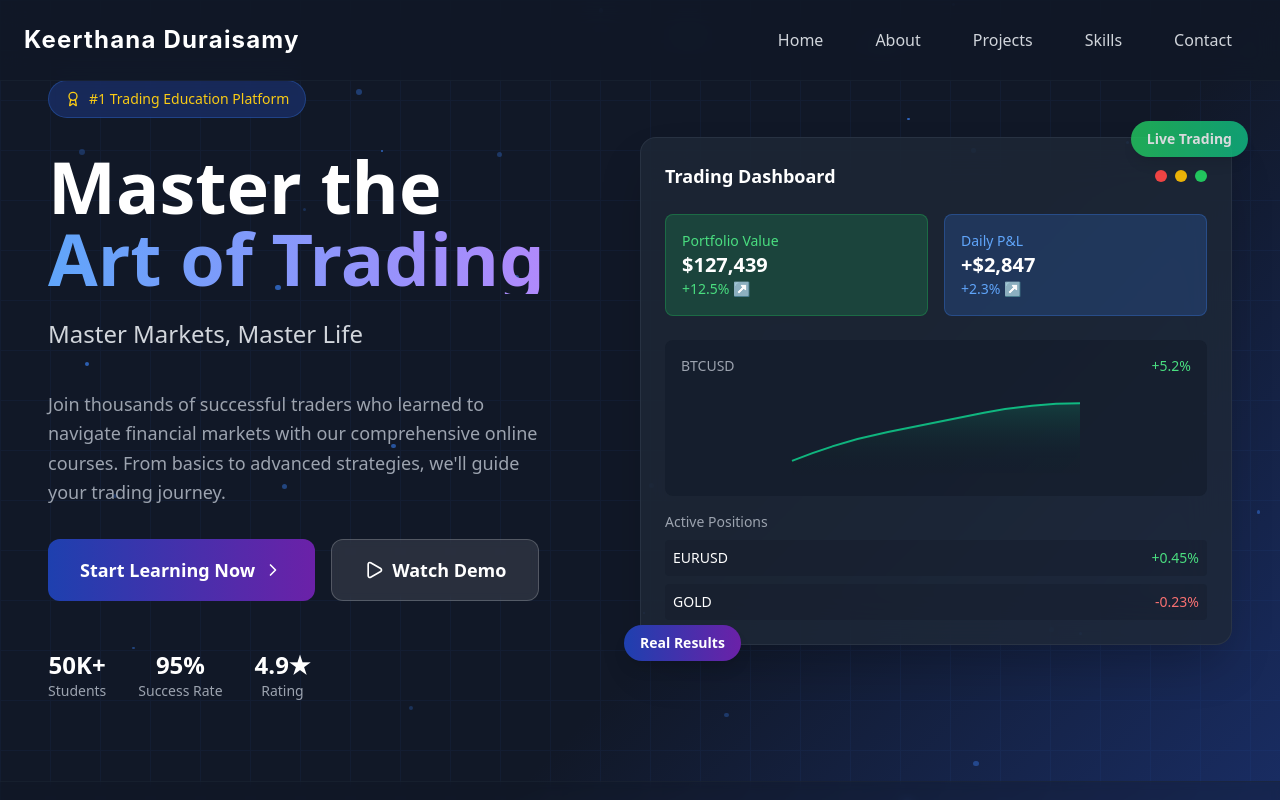
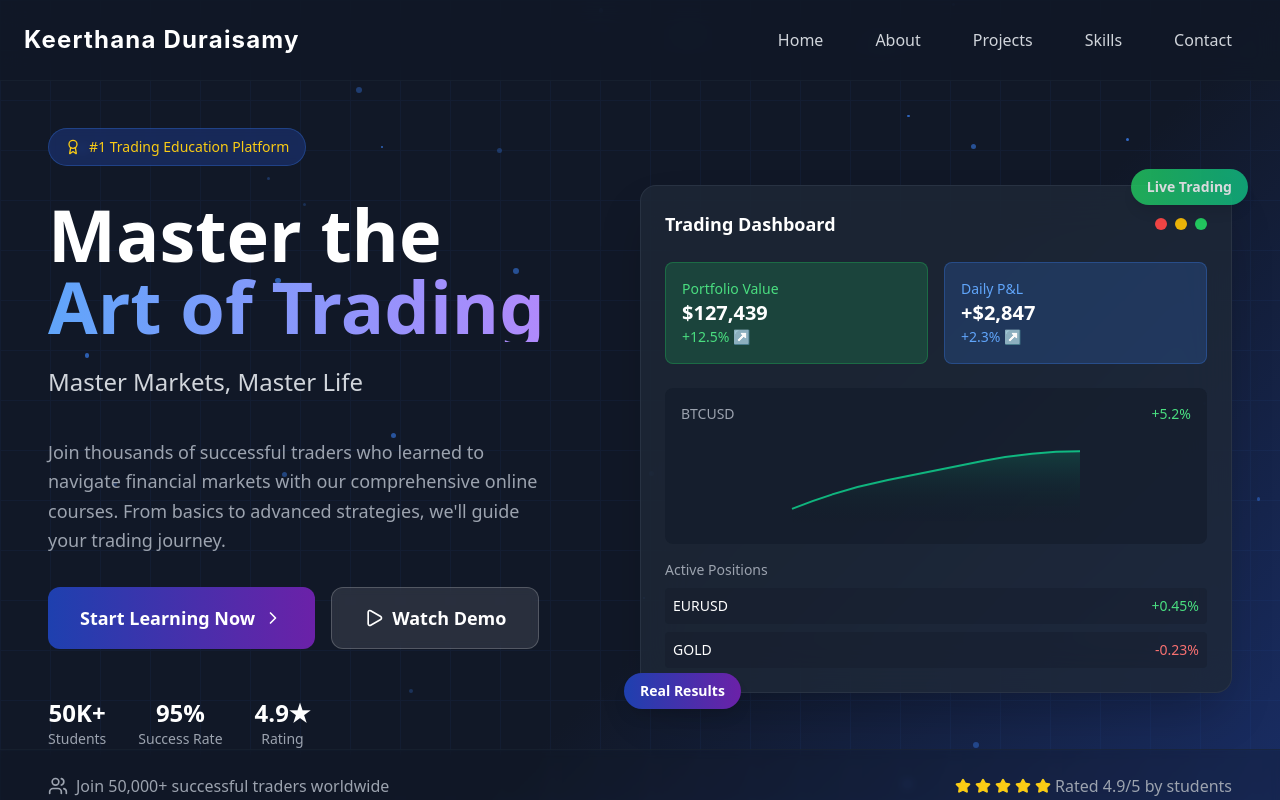
Before and after one commit to KEERTHANADURAISAM/KEERTHANA-PROFILE, a React (Vite) app: page / in a window 1280 px wide. Shown: the top 800 px of the page. Built offline with nearby package versions, Linux system fonts and the light colour scheme.

Commit message:
update header

```diff
--- a/src/Pages/TradingHeader.jsx
+++ b/src/Pages/TradingHeader.jsx
@@ -1,8 +1,8 @@
 import { Award, ChevronRight, Play, Star, TrendingUp, Users } from 'lucide-react';
-import React, { useEffect, useState } from 'react'
+import React, { useEffect, useState } from 'react';
 
 const TradingHeader = () => {
-   const [currentSlogan, setCurrentSlogan] = useState(0);
+  const [currentSlogan, setCurrentSlogan] = useState(0);
   const [isVisible, setIsVisible] = useState(false);
 
   const slogans = [
@@ -20,15 +20,11 @@ const TradingHeader = () => {
   }, []);
 
   return (
-  <div>
-
-
+    <div>
       {/* Main Header Content */}
-      <div className="relative z-10 flex flex-col lg:flex-row items-center justify-between px-6 lg:px-12 py-12 lg:py-20">
-
+      <div className="relative z-10 flex flex-col lg:flex-row items-center justify-between lg:px-12 px-6 pt-24 lg:pt-32">
         {/* Left Content */}
         <div className={`lg:w-1/2 space-y-8 transition-all duration-1000 ${isVisible ? 'opacity-100 translate-x-0' : 'opacity-0 -translate-x-10'}`}>
-
           {/* Badge */}
           <div className="inline-flex items-center space-x-2 bg-blue-900/50 backdrop-blur-sm border border-blue-500/30 rounded-full px-4 py-2">
             <Award className="w-4 h-4 text-yellow-400" />
@@ -72,29 +68,25 @@ const TradingHeader = () => {
 
           {/* Stats */}
           <div className="flex space-x-8 pt-4">
-            <div className="text-center">
-              <div className="text-2xl font-bold text-white">50K+</div>
-              <div className="text-sm text-gray-400">Students</div>
-            </div>
-            <div className="text-center">
-              <div className="text-2xl font-bold text-white">95%</div>
-              <div className="text-sm text-gray-400">Success Rate</div>
-            </div>
-            <div className="text-center">
-              <div className="text-2xl font-bold text-white">4.9★</div>
-              <div className="text-sm text-gray-400">Rating</div>
-            </div>
+            {[
+              { label: "Students", value: "50K+" },
+              { label: "Success Rate", value: "95%" },
+              { label: "Rating", value: "4.9★" }
+            ].map(({ label, value }, index) => (
+              <div key={index} className="text-center">
+                <div className="text-2xl font-bold text-white">{value}</div>
+                <div className="text-sm text-gray-400">{label}</div>
+              </div>
+            ))}
           </div>
         </div>
 
-        {/* Right Content - Trading Dashboard Mockup */}
+        {/* Right Content */}
         <div className={`lg:w-1/2 mt-12 lg:mt-0 transition-all duration-1000 delay-300 ${isVisible ? 'opacity-100 translate-x-0' : 'opacity-0 translate-x-10'}`}>
           <div className="relative">
-
-            {/* Main Dashboard */}
+            {/* Dashboard Card */}
             <div className="bg-gray-800/80 backdrop-blur-xl border border-gray-700/50 rounded-2xl p-6 shadow-2xl">
-
-              {/* Dashboard Header */}
+              {/* Header */}
               <div className="flex justify-between items-center mb-6">
                 <h3 className="text-white font-semibold text-lg">Trading Dashboard</h3>
                 <div className="flex space-x-2">
@@ -104,7 +96,7 @@ const TradingHeader = () => {
                 </div>
               </div>
 
-              {/* Portfolio Stats */}
+              {/* Stats */}
               <div className="grid grid-cols-2 gap-4 mb-6">
                 <div className="bg-green-500/20 border border-green-500/30 rounded-lg p-4">
                   <div className="text-green-400 text-sm font-medium">Portfolio Value</div>
@@ -118,7 +110,7 @@ const TradingHeader = () => {
                 </div>
               </div>
 
-              {/* Chart Mockup */}
+              {/* Chart */}
               <div className="bg-gray-900/50 rounded-lg p-4 mb-4">
                 <div className="flex justify-between items-center mb-2">
                   <span className="text-gray-400 text-sm">BTCUSD</span>
@@ -126,17 +118,8 @@ const TradingHeader = () => {
                 </div>
                 <div className="relative h-24">
                   <svg className="w-full h-full" viewBox="0 0 300 100">
-                    <path
-                      d="M 0 80 Q 50 60 100 50 T 200 30 T 300 20"
-                      stroke="#10b981"
-                      strokeWidth="2"
-                      fill="none"
-                    />
-                    <path
-                      d="M 0 80 Q 50 60 100 50 T 200 30 T 300 20 L 300 100 L 0 100 Z"
-                      fill="url(#gradient)"
-                      opacity="0.2"
-                    />
+                    <path d="M 0 80 Q 50 60 100 50 T 200 30 T 300 20" stroke="#10b981" strokeWidth="2" fill="none" />
+                    <path d="M 0 80 Q 50 60 100 50 T 200 30 T 300 20 L 300 100 L 0 100 Z" fill="url(#gradient)" opacity="0.2" />
                     <defs>
                       <linearGradient id="gradient" x1="0%" y1="0%" x2="0%" y2="100%">
                         <stop offset="0%" stopColor="#10b981" />
@@ -147,7 +130,7 @@ const TradingHeader = () => {
                 </div>
               </div>
 
-              {/* Active Trades */}
+              {/* Positions */}
               <div className="space-y-2">
                 <div className="text-gray-400 text-sm font-medium mb-2">Active Positions</div>
                 <div className="flex justify-between items-center bg-gray-900/30 rounded p-2">
@@ -161,11 +144,10 @@ const TradingHeader = () => {
               </div>
             </div>
 
-            {/* Floating Elements */}
+            {/* Floating Tags */}
             <div className="absolute -top-4 -right-4 bg-gradient-to-r from-green-500 to-emerald-500 text-white px-4 py-2 rounded-full text-sm font-semibold shadow-lg animate-pulse">
               Live Trading
             </div>
-
             <div className="absolute -bottom-4 -left-4 bg-gradient-to-r from-blue-800 to-purple-800 text-white px-4 py-2 rounded-full text-sm font-semibold shadow-lg">
               Real Results
             </div>
@@ -173,7 +155,7 @@ const TradingHeader = () => {
         </div>
       </div>
 
-      {/* Bottom Features Bar */}
+      {/* Bottom Info Bar */}
       <div className="relative z-10 border-t border-gray-800/50 bg-gray-900/30 backdrop-blur-sm">
         <div className="px-6 lg:px-12 py-6">
           <div className="flex flex-col md:flex-row justify-between items-center space-y-4 md:space-y-0">
@@ -190,10 +172,8 @@ const TradingHeader = () => {
           </div>
         </div>
       </div>
-   </div>
+    </div>
   );
 };
 
-
-
-export default TradingHeader
+export default TradingHeader;
```
